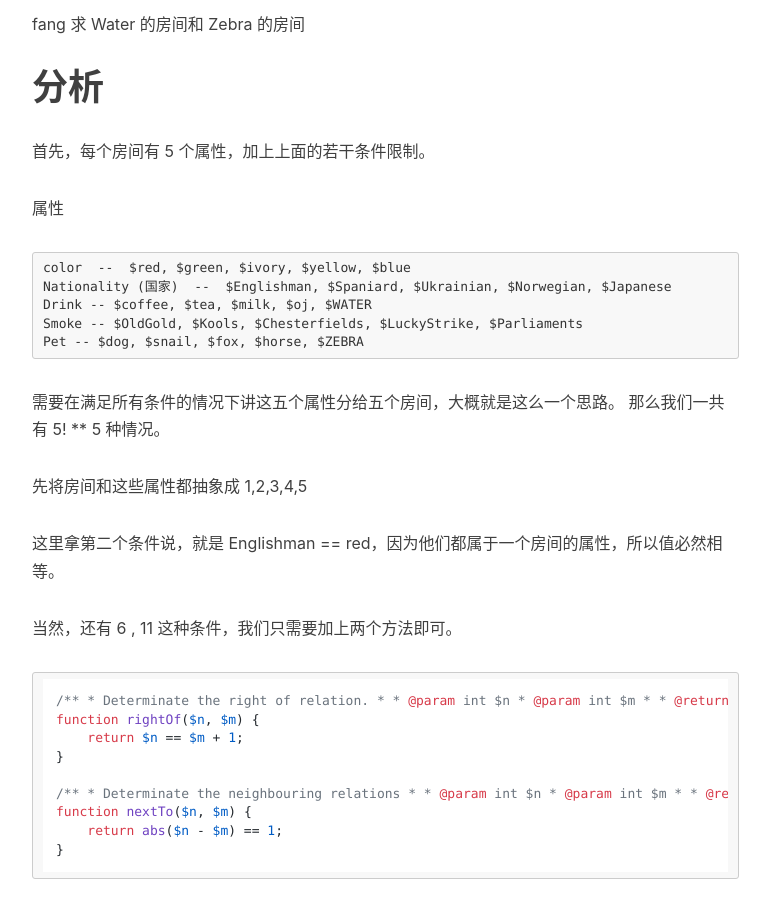
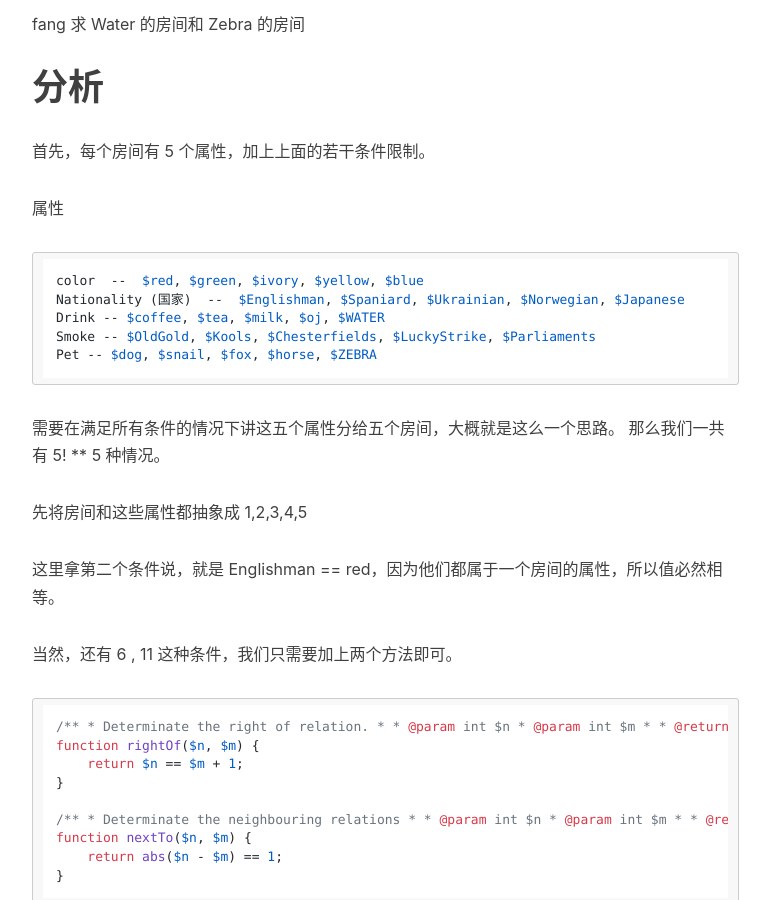
Before and after one commit to sword-jin/RryLee.github.io, a Jekyll site: the page built from _posts/2016-03-30-zebra-problem-solution-setp-by-step.md, in a window 1280 px wide and 900 px high, scrolled down 935 px. Shown: the whole window, without its empty margins (233-1003 px from the left). Built offline with Jekyll 4.4.1, drawn with Linux system fonts in a browser that asks for light colours; nearby versions of some CDN libraries; comment, search, counter and statistics services are not loaded.

Commit message:
Update 2016-03-30-zebra-problem-solution-setp-by-step.md

````diff
--- a/_posts/2016-03-30-zebra-problem-solution-setp-by-step.md
+++ b/_posts/2016-03-30-zebra-problem-solution-setp-by-step.md
@@ -40,13 +40,12 @@ fang
 首先，每个房间有 5 个属性，加上上面的若干条件限制。
 
 属性
-```plain
-color  --  $red, $green, $ivory, $yellow, $blue
-Nationality (国家)  --  $Englishman, $Spaniard, $Ukrainian, $Norwegian, $Japanese
-Drink -- $coffee, $tea, $milk, $oj, $WATER
-Smoke -- $OldGold, $Kools, $Chesterfields, $LuckyStrike, $Parliaments
-Pet -- $dog, $snail, $fox, $horse, $ZEBRA
-```
+
+    color  --  $red, $green, $ivory, $yellow, $blue
+    Nationality (国家)  --  $Englishman, $Spaniard, $Ukrainian, $Norwegian, $Japanese
+    Drink -- $coffee, $tea, $milk, $oj, $WATER
+    Smoke -- $OldGold, $Kools, $Chesterfields, $LuckyStrike, $Parliaments
+    Pet -- $dog, $snail, $fox, $horse, $ZEBRA
 
 需要在满足所有条件的情况下讲这五个属性分给五个房间，大概就是这么一个思路。
 那么我们一共有 5! ** 5 种情况。
````
